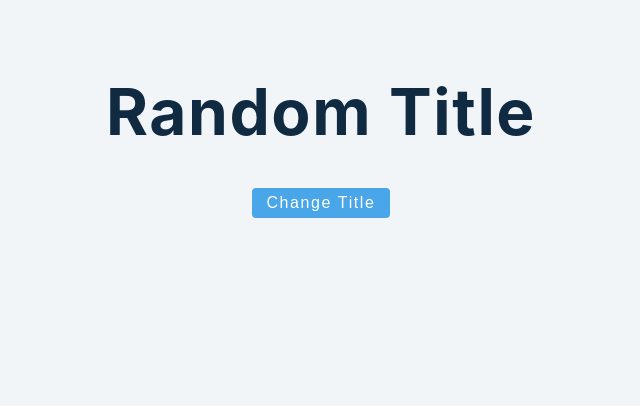
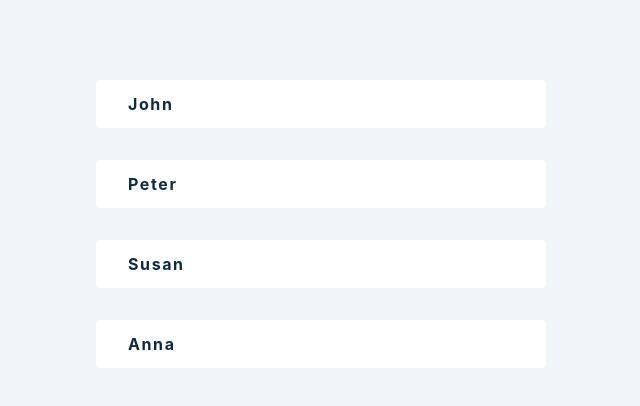
Before and after one commit to binarypsilocybin/react-advanced-2020, a React (Create React App) app: page / in a window 1280 px wide. Shown: the top 406 px of the page, without its empty margins (319-959 px from the left). Built offline with nearby package versions, Linux system fonts and the light colour scheme.

Commit message:
Lesson 3

```diff
--- a/src/App.js
+++ b/src/App.js
@@ -1,6 +1,6 @@
 import React from "react";
 
-import Setup from "./tutorial/1-useState/setup/2-useState-basics";
+import Setup from "./tutorial/1-useState/setup/3-useState-array";
 
 function App() {
   return (
--- a/src/tutorial/1-useState/setup/3-useState-array.js
+++ b/src/tutorial/1-useState/setup/3-useState-array.js
@@ -1,8 +1,21 @@
-import React from 'react';
-import { data } from '../../../data';
+import React, { useState } from "react";
+import { data } from "../../../data";
 
 const UseStateArray = () => {
-  return <h2>useState array example</h2>;
+  const [people, setPeople] = useState(data);
+  return (
+    <>
+      {people.map((person) => {
+        const { id, name } = person;
+
+        return (
+          <div key={id} className="item">
+            <h4>{name}</h4>
+          </div>
+        );
+      })}
+    </>
+  );
 };
 
 export default UseStateArray;
```
